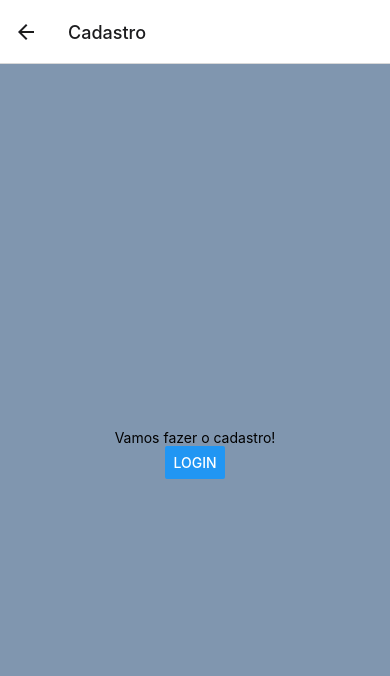
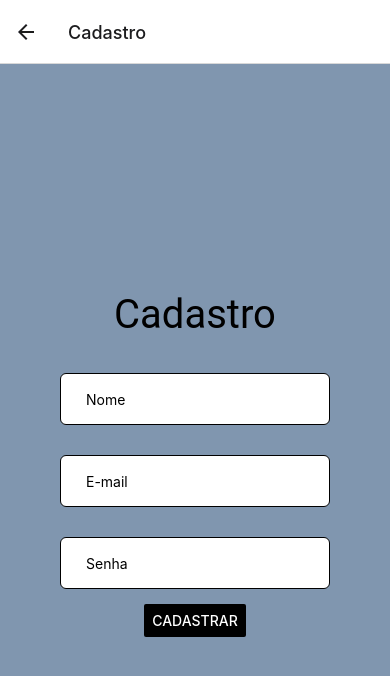
Before and after one commit to mitwsz/PpDM---Emelly-, a React Native app in the folder teste/: screen / in a window 390 px wide. Both pictures are taken after a click on the button "CADASTRAR". Shown: the top 676 px of the page. Built offline with nearby package versions, Linux system fonts and the light colour scheme.

Commit message:
Atualizando

```diff
--- a/teste/App.js
+++ b/teste/App.js
@@ -1,16 +1,49 @@
 //tipo o require
-import React from 'react';
-import { StatusBar } from 'expo-status-bar';
-import { StyleSheet, Text, View, Button, TextInput} from 'react-native';
-import { NavigationContainer, useNavigation } from '@react-navigation/native';
-import { createNativeStackNavigator } from '@react-navigation/native-stack';
+import React from "react";
+import { StatusBar } from "expo-status-bar";
+import { StyleSheet, Text, View, Button, TextInput, Alert } from "react-native";
+import { NavigationContainer, useNavigation } from "@react-navigation/native";
+import { createNativeStackNavigator } from "@react-navigation/native-stack";
 
-function TelaInicial(){
+function TelaInicial() {
   const navigation = useNavigation();
-  const [text, onChangeText] = React.useState('');
+  const [text, onChangeText] = React.useState("");
   return (
     <View style={styles.container}>
-      <Text>Meu primeiro app no react native! hello world!</Text>
+      <Text style={styles.text}>LiveArt</Text>
+      <Button
+        margin= "40"
+        color= "#000000"
+        title="CADASTRAR"
+        onPress={() => {
+          navigation.navigate("Cadastro");
+        }}
+      ></Button>
+      <Button
+        color= "#000000"
+        title="LOGIN"
+        onPress={() => {
+          navigation.navigate("Login");
+        }}
+      ></Button>
+      <StatusBar style="auto" />
+      <Text>{text}</Text>
+    </View>
+  );
+}
+
+function TelaCadastro() {
+  const navigation = useNavigation();
+  const [text, onChangeText] = React.useState("");
+  return (
+    <View style={styles.container}>
+      <Text style={styles.text}>Cadastro</Text>
+      <TextInput
+
+        placeholder="Nome"
+        keyboardType="name"
+        style={styles.input}
+      />
       <TextInput
         placeholder="E-mail"
         keyboardType="email-address"
@@ -23,92 +56,149 @@ function TelaInicial(){
         secureTextEntry={true}
         style={styles.input}
       />
-      <Button title = "CADASTRAR" onPress={()=>{navigation.navigate('Cadastro')}}></Button>
-      <StatusBar style="auto" />
-      <Text>{text}</Text>
-    </View>
-  );
-}
-
-function TelaCadastro(){
-  const navigation = useNavigation();
-  return (
-    <View style={styles.container}>
-      <Text>Vamos fazer o cadastro!</Text>
-
-      <Button title = "LOGIN"onPress={()=>{navigation.navigate('Login')}}></Button>
+      <Button
+        color= "#000000"
+        title="CADASTRAR"
+        onPress={() => {
+          navigation.navigate("Login");
+        }}
+      ></Button>
       <StatusBar style="auto" />
     </View>
   );
 }
 
-function TelaLogin(){
+function TelaLogin() {
   const navigation = useNavigation();
+  const [text, onChangeText] = React.useState("");
   return (
     <View style={styles.container}>
-        <Text>Vamos fazer o login!</Text>
-
-        <Button title = "RECUPERAR SENHA"onPress={()=>{navigation.navigate('Recuperar senha')}}></Button>
+      <Text style={styles.text}>Login</Text>
+      <TextInput
+        placeholder="E-mail"
+        keyboardType="email-address"
+        style={styles.input}
+        onChangeText={onChangeText}
+        value={text}
+      />
+      <TextInput
+        placeholder="Senha"
+        secureTextEntry={true}
+        style={styles.input}
+      />
+      <Button
+        color= "#000000"
+        title="ESQUECI A SENHA"
+        onPress={() => {
+          navigation.navigate("Recuperar senha");
+        }}
+      ></Button>
+      <Button
+        color= "#000000"
+        title="ENTRAR"
+        onPress={() => {
+          navigation.navigate("Começo");
+        }}
+      ></Button>
       <StatusBar style="auto" />
     </View>
   );
 }
 
-  function RecuperarSenha(){
+function RecuperarSenha() {
   const navigation = useNavigation();
+  const [text, onChangeText] = React.useState("");
   return (
     <View style={styles.container}>
-        <Text>Vamos recuperar sua senha!</Text>
+      <Text style={styles.text}>Esqueceu a senha</Text>
+      <Text>Nova senha</Text>
+      <TextInput
 
-        <Button title = "COMEÇO"onPress={()=>{navigation.navigate('Começo')}}></Button>
+        placeholder="E-mail"
+        keyboardType="email-address"
+        style={styles.input}
+        onChangeText={onChangeText}
+        value={text}
+      />
+      <Button
+        color= "#000000"
+        title="ENVIAR"
+        onPress={() => {
+          navigation.navigate("Começo");
+        }}
+      ></Button>
       <StatusBar style="auto" />
     </View>
   );
 }
 
-  function TelaInicioApp(){
+function TelaInicioApp() {
   const navigation = useNavigation();
   return (
     <View style={styles.container}>
-        <Text>Tela de início do app</Text>
+      <Text style={styles.text}>Tela de início do app</Text>
 
-        <Button title = "OBRAS"onPress={()=>{navigation.navigate('Obras')}}></Button>
+      <Button
+        color= "#000000"
+        title="OBRAS"
+        onPress={() => {
+          navigation.navigate("Obras");
+        }}
+      ></Button>
       <StatusBar style="auto" />
     </View>
   );
 }
 
-  function TelaObras(){
+function TelaObras() {
   const navigation = useNavigation();
   return (
     <View style={styles.container}>
-        <Text>Aqui tá as obras dos artistas</Text>
+      <Text style={styles.text}>Aqui tá as obras dos artistas</Text>
 
-        <Button title = "ARTISTA"onPress={()=>{navigation.navigate('Artista')}}></Button>
+      <Button
+        color= "#000000"
+        title="ARTISTA"
+        onPress={() => {
+          navigation.navigate("Artista");
+        }}
+      ></Button>
       <StatusBar style="auto" />
     </View>
   );
 }
 
-  function TelaArtista(){
+function TelaArtista() {
   const navigation = useNavigation();
   return (
     <View style={styles.container}>
-        <Text>Aqui tá a pintura e o artista</Text>
+      <Text style={styles.text}>Aqui tá a pintura e o artista</Text>
 
-        <Button title = "PERFIL"onPress={()=>{navigation.navigate('Perfil')}}></Button>
+      <Button
+        color= "#000000"
+        title="PERFIL"
+        onPress={() => {
+          navigation.navigate("Perfil");
+        }}
+      ></Button>
       <StatusBar style="auto" />
     </View>
   );
 }
 
-  function TelaPerfil(){
+function TelaPerfil() {
   const navigation = useNavigation();
   return (
     <View style={styles.container}>
-        <Text>Aqui fica o perfil do usuário</Text>
+      <Text style={styles.text}>Aqui fica o perfil do usuário</Text>
 
-        <Button title = "VOLTAR"onPress={()=>{navigation.navigate('Início')}}></Button>
+      <Button
+        color= "#000000"
+        title="VOLTAR"
+        onPress={() => {
+          navigation.navigate("Início");
+        }}
+      ></Button>
       <StatusBar style="auto" />
     </View>
   );
@@ -135,14 +225,21 @@ export default function App() {
 const styles = StyleSheet.create({
   container: {
     flex: 1,
-    backgroundColor: '#8096AF',
-    alignItems: 'center',
-    justifyContent: 'center',
+    backgroundColor: "#8096AF",
+    alignItems: "center",
+    justifyContent: "center",
+  },
+  text: {
+    fontFamily: "Roboto",
+    fontSize: 40,
+    marginVertical: 20,
   },
   input: {
     height: 40,
-   margin: 12,
+    margin: 15,
     borderWidth: 1,
-   padding: 10,
+    padding: 25,
+    backgroundColor: "#fff",
+    borderRadius: 6,
   },
 });
```
Lines whose indentation alone changed are shown as unchanged.
